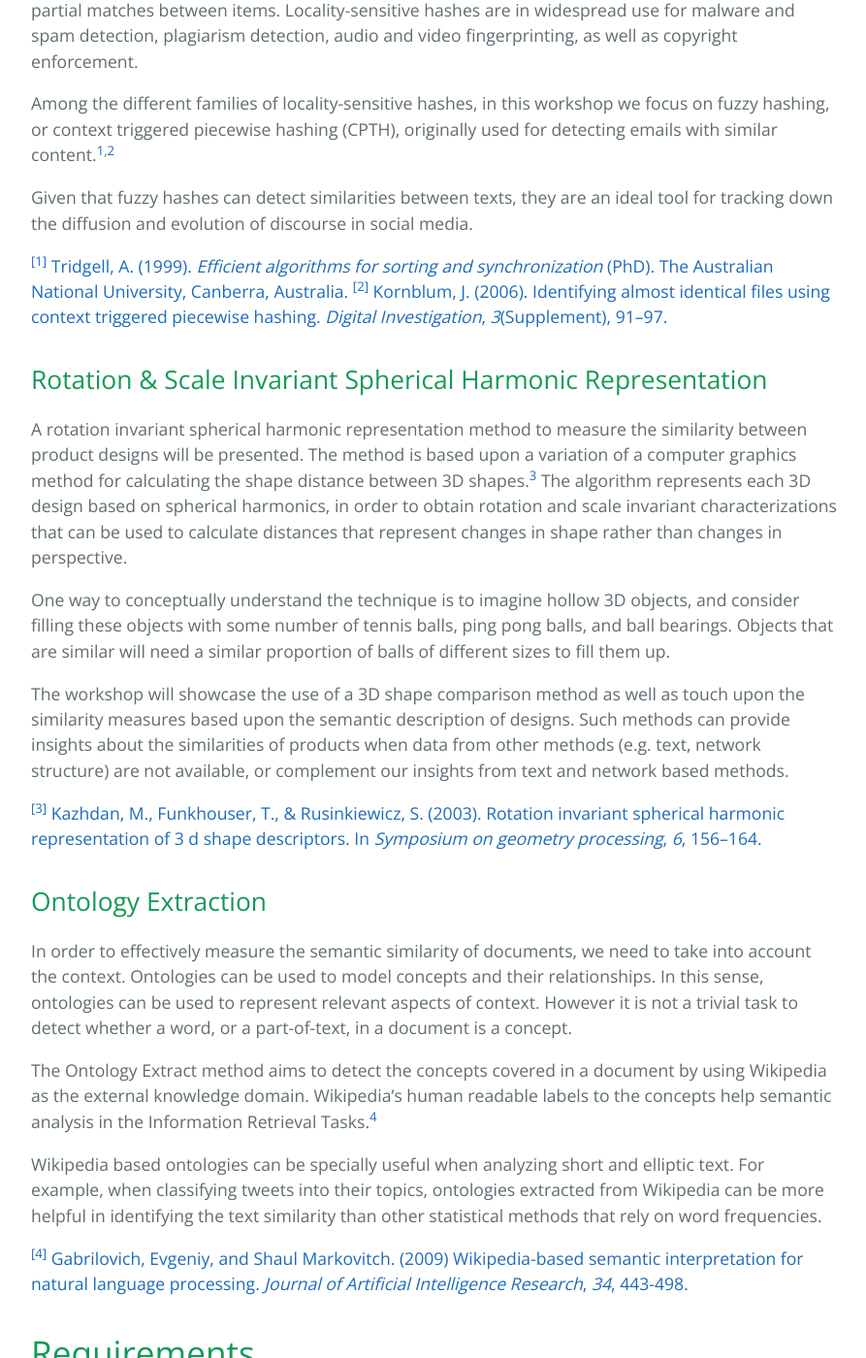
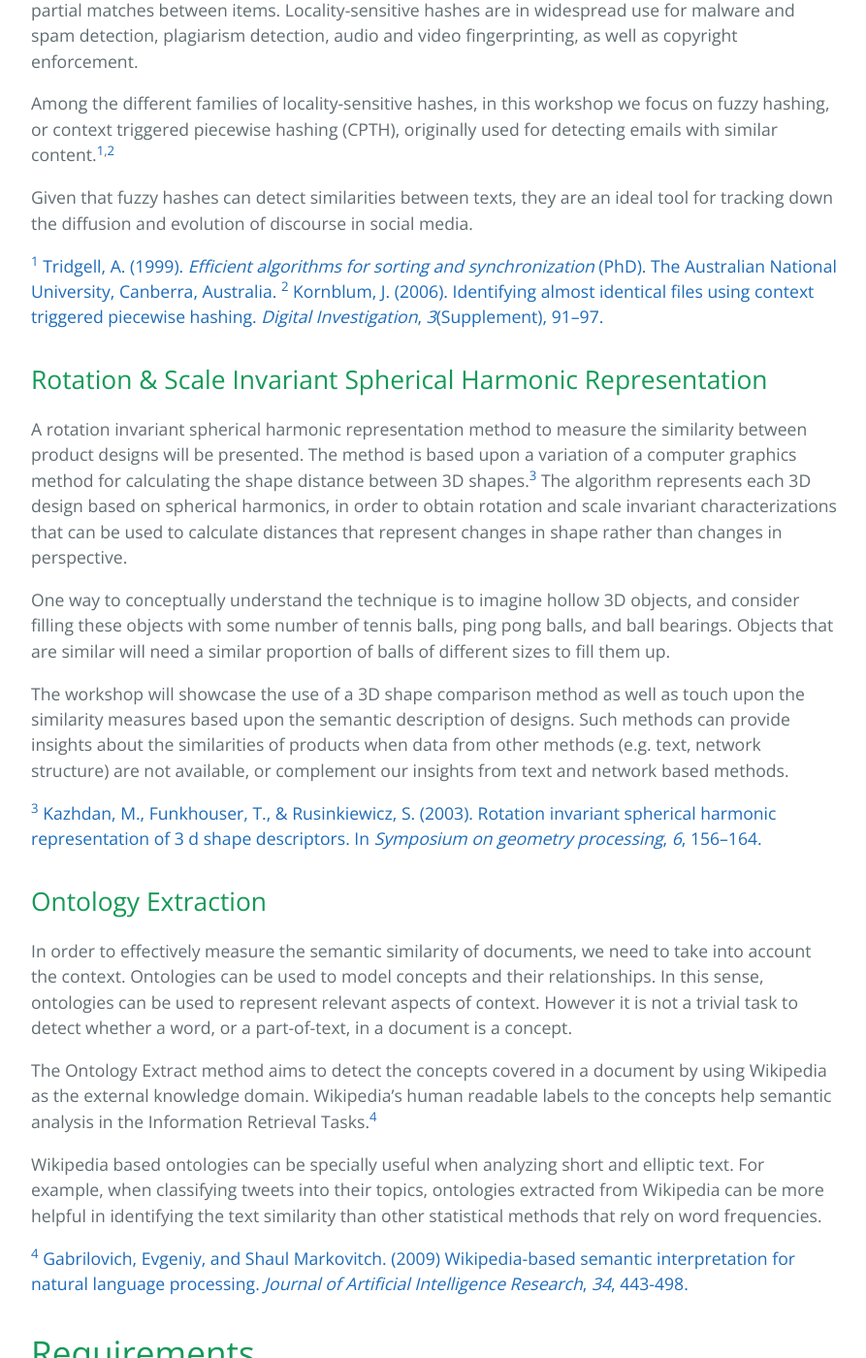
Before and after one commit to retrography/similarity-workshop, a Jekyll site: the page built from index.md, in a window 1280 px wide and 1400 px high, scrolled down 1410 px. Shown: the whole window at 97% size, without its empty margins (192-1085 px from the left). Built offline with Jekyll 4.4.1, drawn with Linux system fonts in a browser that asks for light colours.

Commit message:
Update index.md

```diff
--- a/index.md
+++ b/index.md
@@ -29,8 +29,8 @@ Among the different families of locality-sensitive hashes, in this workshop we f
 
 Given that fuzzy hashes can detect similarities between texts, they are an ideal tool for tracking down the diffusion and evolution of discourse in social media.
 
-<a name="trigdell"><sup>[1]</sup></a> [Tridgell, A. (1999). *Efficient algorithms for sorting and synchronization* (PhD). The Australian National University, Canberra, Australia.](https://www.samba.org/~tridge/phd_thesis.pdf)
-<a name="kornblum"><sup>[2]</sup></a> [Kornblum, J. (2006). Identifying almost identical files using context triggered piecewise hashing. *Digital Investigation*, *3*(Supplement), 91–97.](http://www.sciencedirect.com/science/article/pii/S1742287606000764)
+<a name="trigdell"><sup>1</sup></a> [Tridgell, A. (1999). *Efficient algorithms for sorting and synchronization* (PhD). The Australian National University, Canberra, Australia.](https://www.samba.org/~tridge/phd_thesis.pdf)
+<a name="kornblum"><sup>2</sup></a> [Kornblum, J. (2006). Identifying almost identical files using context triggered piecewise hashing. *Digital Investigation*, *3*(Supplement), 91–97.](http://www.sciencedirect.com/science/article/pii/S1742287606000764)
 
 ## Rotation & Scale Invariant Spherical Harmonic Representation
 
@@ -40,7 +40,7 @@ One way to conceptually understand the technique is to imagine hollow 3D objects
 
 The workshop will showcase the use of a 3D shape comparison method as well as touch upon the similarity measures based upon the semantic description of designs. Such methods can provide insights about the similarities of products when data from other methods (e.g. text, network structure) are not available, or complement our insights from text and network based methods.
 
-<a name="kazhdan"><sup>[3]</sup></a> [Kazhdan, M., Funkhouser, T., & Rusinkiewicz, S. (2003). Rotation invariant spherical harmonic representation of 3 d shape descriptors. In *Symposium on geometry processing*, *6*, 156–164.](https://www.cs.princeton.edu/~funk/sgp03.pdf)
+<a name="kazhdan"><sup>3</sup></a> [Kazhdan, M., Funkhouser, T., & Rusinkiewicz, S. (2003). Rotation invariant spherical harmonic representation of 3 d shape descriptors. In *Symposium on geometry processing*, *6*, 156–164.](https://www.cs.princeton.edu/~funk/sgp03.pdf)
 
 ## Ontology Extraction
 
@@ -50,7 +50,7 @@ The Ontology Extract method aims to detect the concepts covered in a document by
 
 Wikipedia based ontologies can be specially useful when analyzing short and elliptic text. For example, when classifying tweets into their topics,  ontologies extracted from Wikipedia can be more helpful in identifying the text similarity than other statistical methods that rely on word frequencies.
 
-<a name="gabrilovich"><sup>[4]</sup></a> [Gabrilovich, Evgeniy, and Shaul Markovitch. (2009) Wikipedia-based semantic interpretation for natural language processing. *Journal of Artificial Intelligence Research*, *34*, 443-498.](http://www.jair.org/media/2669/live-2669-4346-jair.pdf)
+<a name="gabrilovich"><sup>4</sup></a> [Gabrilovich, Evgeniy, and Shaul Markovitch. (2009) Wikipedia-based semantic interpretation for natural language processing. *Journal of Artificial Intelligence Research*, *34*, 443-498.](http://www.jair.org/media/2669/live-2669-4346-jair.pdf)
 
 # Requirements
 
```
Also changed, not shown: other parts of index.md (+0 -6 lines).
